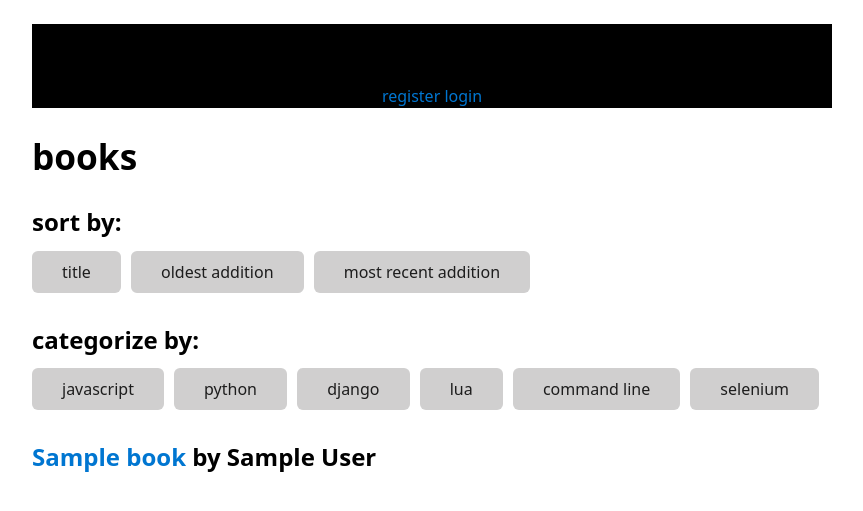
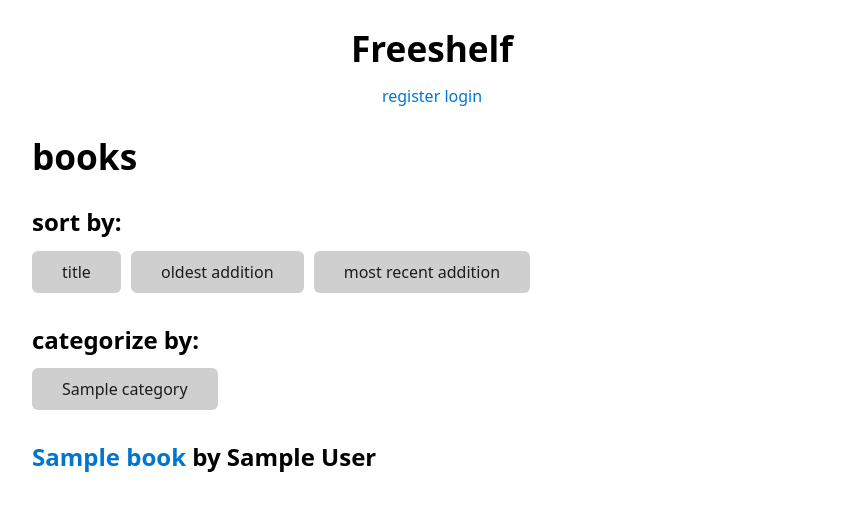
Before and after one commit to Momentum-Team-11/django-freeshelf-emilyflo, a Django app: page /index in a window 1280 px wide. Shown: the top 511 px of the page, without its empty margins (208-1071 px from the left). Run offline with Django 3.2, Linux system fonts and the light colour scheme; tables that the repository leaves empty hold one stand-in row (values such as "Sample post").

Commit message:
trying to get the books by category to actually show up on the page but otherwise everything is gucci

```diff
--- a/books/admin.py
+++ b/books/admin.py
@@ -1,4 +1,5 @@
 from django.contrib import admin
-from .models import Book
+from .models import Book, Category
 # Register your models here.
 admin.site.register(Book)
+admin.site.register(Category)
--- a/books/forms.py
+++ b/books/forms.py
@@ -9,5 +9,6 @@ class BookForm(forms.ModelForm):
             'title',
             'author',
             'description',
-            'URL'
+            'URL',
+            'category'
         ]
--- a/books/models.py
+++ b/books/models.py
@@ -1,7 +1,6 @@
 from django.db import models
 from django.contrib.auth.models import AbstractUser
-
-
+from django.utils.text import slugify
 class User(AbstractUser):
     def __repr__(self):
         return f"<User username={self.username}>"
@@ -16,6 +15,21 @@ class Book(models.Model):
     imageUrl = models.ImageField(blank=True)
     description = models.TextField(max_length=1000, null=True, blank=True)
     created_at = models.DateTimeField(auto_now_add=True)
+    # favorite = models.ManyToManyField(User, related_name = "favorite_books")
+    category = models.ManyToManyField("Category", related_name="books")
 
     def __str__(self):
         return self.title
+class Category(models.Model):
+    name = models.CharField(max_length=50)
+    slug = models.SlugField(max_length=50, null=True, blank=True, unique=True)
+
+    def __str__(self):
+        return self.name
+
+    def __repr__(self):
+        return f"<Category name=(self.name)>"
+
+    def save(self):
+        self.slug = slugify(self.name)
+        super().save()
--- a/books/views.py
+++ b/books/views.py
@@ -1,5 +1,5 @@
 from django.shortcuts import render, redirect, get_object_or_404
-from .models import Book
+from .models import Book, Category
 from .forms import BookForm
 
 # Create your views here.
@@ -9,16 +9,18 @@ def home(request):
     return render(request, "home.html")
 
 def index(request):
-    books = Book.objects.order_by('title')
-    return render(request, "index.html", {"books": books})
+    books = Book.objects.all()
+    categorys = Category.objects.all()
+    return render(request, "index.html", {"books": books, "categorys": categorys})
 
 def book_detail(request, pk):
     book = get_object_or_404(Book, pk=pk)
+    favorited = book_is_favorited(book, request.user)
     form = BookForm()
-    return render(request, "book_detail.html", {"book": book, "pk": pk, "form": form})
+    return render(request, "book_detail.html", {"book": book, "pk": pk, "form": form, "favorited": favorited})
 
 def add_book(request):
-    if request.metho =='GET':
+    if request.method =='GET':
         form = BookForm()
     else:
         form = BookForm(data=request.POST)
@@ -46,7 +48,31 @@ def delete_book(request, pk):
     return render(request, "delete_book.html", {"book": book, "pk": pk})
 
 def title(request):
-    books = Book.objects.all().order_by('title')
-    sort_by_title = Book.objects.order_by('title')
-    context = {'books': sort_by_title}
+    title = Book.objects.order_by('title')
+    context = {'books': title}
     return render(request, 'index.html', context)
+
+def oldest(request):
+    oldest = Book.objects.order_by('created_at')
+    context = {'books': oldest}
+    return render(request, 'index.html', context)
+
+def newest(request):
+    newest = Book.objects.order_by('-created_at')
+    context = {'books': newest}
+    return render(request, 'index.html', context)
+
+def book_is_favorited(book, user):
+    return user.favorite_books.filter(pk=book.pk)
+
+# def add_favorite(request, book):
+#     book = get_object_or_404(Book, pk=book.pk)
+#     user = request.user
+#     user.favorite_books.add(book)
+#     favorited = book_is_favorited(book, request.user)
+#     return redirect("book_detail", pk = book.pk)
+
+def category(request, slug):
+    category = get_object_or_404(Category, slug=slug)
+    books = category.books.all()
+    return render(request, "category.html", {"category": category, "books": books})
--- a/django_freeshelf/urls.py
+++ b/django_freeshelf/urls.py
@@ -23,4 +23,10 @@ urlpatterns = [
     path('book/<int:pk>/', books_views.book_detail, name='book_detail'),
     path('', books_views.home, name='home'),
     path('auth/', include('registration.backends.simple.urls')),
+    path('title', books_views.title, name='title'),
+    path('newest', books_views.newest, name='newest'),
+    path('oldest', books_views.oldest, name='oldest'),
+    path('category/<slug:slug>', books_views.category, name="category"),
+    # path("books/<int:pk>/favorite", books_views.add_favorite, name="add_favorite"),
+    # path('category/<int:pk>', books_views.category), name="category")
             ]
--- a/templates/base.html
+++ b/templates/base.html
@@ -6,14 +6,13 @@
   <meta charset="UTF-8">
   <meta name="viewport" content="width=device-width, initial-scale=1.0">
   <link rel="stylesheet" href="https://cdn.jsdelivr.net/npm/water.css@2/out/water.css">
-  <link rel="stylesheet" href="style.css">
 <title>Freeshelf</title>
 </head>
 <header>
-    <a href={% url 'index'%}>
+    <a href={% url 'index' %}>
     <h1><center>Freeshelf</center></h1>
     </a>
-    <nav></nav>
+    <nav>
         <div>
             <center>
             {% if user.is_authenticated %}
@@ -26,8 +25,8 @@
         </div>
     </nav>
 </header>
-<body class="sans-serif pv3 ph2">
-  <div class="mw9 center">
+<body>
+  <div>
     {% block content %}
     {% endblock %}
   </div>
--- a/templates/book_detail.html
+++ b/templates/book_detail.html
@@ -9,6 +9,7 @@
     <h3>{{ book.description }}</h3>
     <h4><a href="{{ book.URL }}"></a></h4>
     <h4>date added: {{ book.created_at }}</h4>
+
     {% endif %}
 </div>
 
--- a/templates/index.html
+++ b/templates/index.html
@@ -6,17 +6,16 @@
 <div>
     <h2>sort by: </h2>
     <div>
-    <button type="submit">title</button>
-    <button type="submit">oldest addition</button>
-    <button type="submit">most recent addition</button>
+    <a href="{% url 'title' %}"><button type="submit">title</button></a>
+    <a href="{% url 'oldest' %}"><button type="submit">oldest addition</button></a>
+    <a href="{% url 'newest' %}"><button type="submit">most recent addition</button></a>
     </div>
     <h2>categorize by: </h2>
-    <button type="submit">javascript</button>
-    <button type="submit">python</button>
-    <button type="submit">django</button>
-    <button type="submit">lua</button>
-    <button type="submit">command line</button>
-    <button type="submit">selenium</button>
+    {% for category in categorys %}
+
+    <a href="{% url 'category' slug=category.slug %}"><button type="submit">{{ category.name }}</button></a>
+
+    {% endfor %}
 </div>
 
 <div>
```
Also changed, not shown: templates/category.html (added, +15 -0 lines), books/migrations/0004_book_favorite.py (added), books/migrations/0005_category_book_category.py (added).
